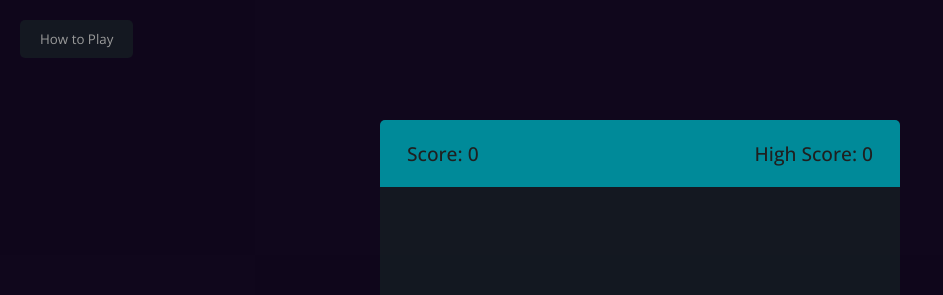
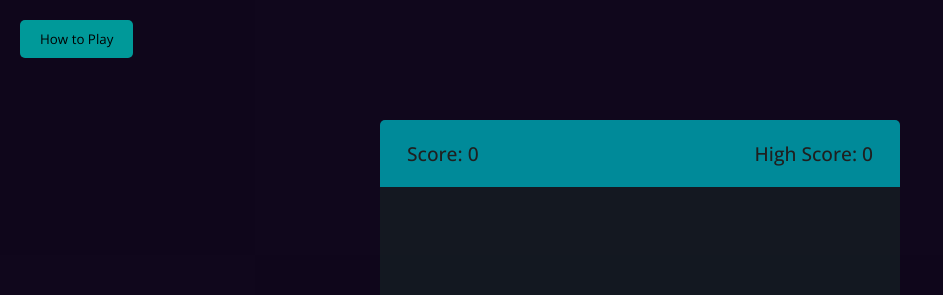
Before and after one commit to NinjaHunterC-LOL/Snake-Error-HC, a plain HTML site: page index.html in a window 1280 px wide. Shown: the top 295 px of the page, without its empty margins (0-943 px from the left). Drawn offline with nearby package versions, Linux system fonts and the light colour scheme.

Commit message:
Update style.css

```diff
--- a/style.css
+++ b/style.css
@@ -49,12 +49,10 @@ body {
 
 .play-board .head {
     background-color: #6D28D9;
-    transition: all 0.05s linear;
 }
 
 .play-board .body {
     background-color: #00FFFF;/* Added color for body segments */
-    transition: all 0.05s linear;
 }
 
 /* Game Over Modal Styles */
@@ -201,8 +199,8 @@ body {
     position: fixed;
     top: 20px;
     left: 20px;
-    background-color: #212837;
-    color: white;
+    background-color: #00FFFF;
+    color: black;
     border: none;
     padding: 10px 20px;
     border-radius: 5px;
```
